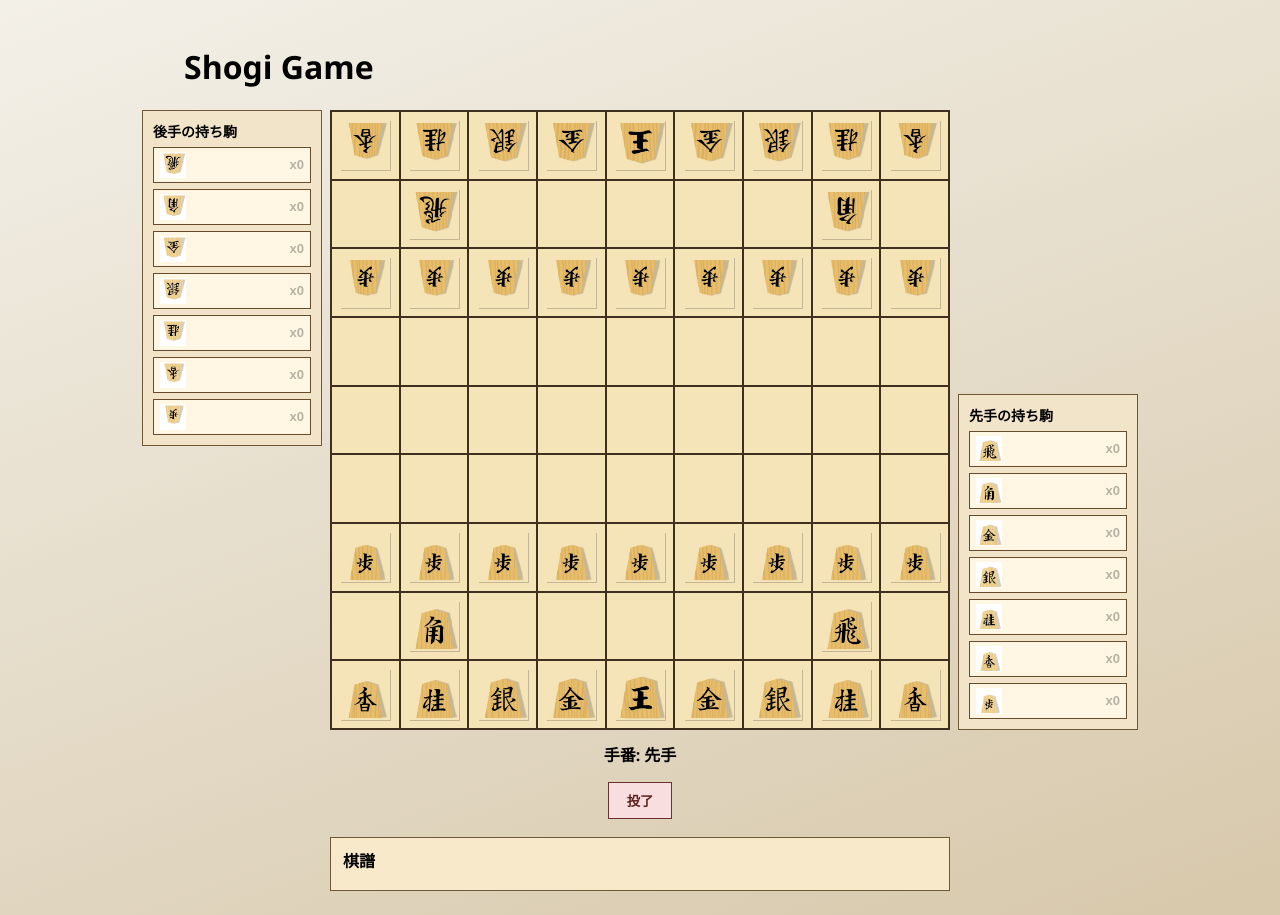
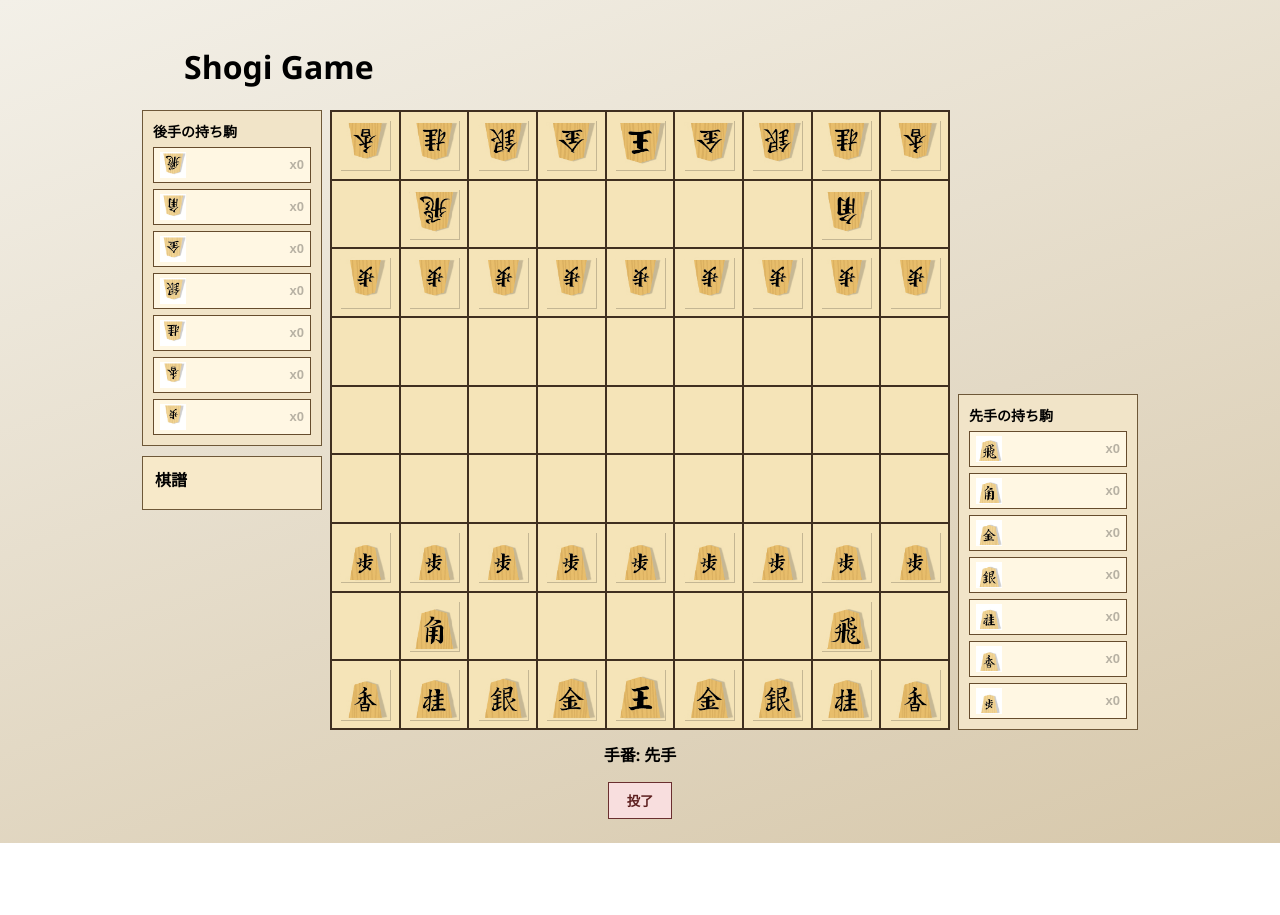
Before and after one commit to drumsuko1113/codex_test_creategame, a React (Vite) app in the folder app/: page / in a window 1280 px wide. After the commit the page ends 843 px from the top, so only its background shows below. Built offline with nearby package versions, Linux system fonts and the light colour scheme.

Commit message:
棋譜パネルを後手持ち駒の下へ配置変更

```diff
--- a/app/src/App.tsx
+++ b/app/src/App.tsx
@@ -276,6 +276,14 @@ export function App() {
               setSelectedDrop((current) => (current === kind ? null : kind));
             }}
           />
+          <section className="history-panel" aria-label="move history">
+            <h2>棋譜</h2>
+            <ol className="history-list">
+              {moveHistory.map((record) => (
+                <li key={record.id}>{record.text}</li>
+              ))}
+            </ol>
+          </section>
         </div>
 
         <Board
@@ -314,15 +322,6 @@ export function App() {
         ) : null}
       </div>
 
-      <section className="history-panel" aria-label="move history">
-        <h2>棋譜</h2>
-        <ol className="history-list">
-          {moveHistory.map((record) => (
-            <li key={record.id}>{record.text}</li>
-          ))}
-        </ol>
-      </section>
-
       <PromotionDialog isOpen={pendingPromotion !== null} onChoose={onPromotionChoice} />
       <GameOverDialog
         isOpen={showRestartDialog && winner !== null}
--- a/app/src/styles/globals.css
+++ b/app/src/styles/globals.css
@@ -78,8 +78,8 @@ body {
 }
 
 .history-panel {
-  margin: 18px auto 0;
-  width: min(620px, 100%);
+  margin-top: 10px;
+  width: 100%;
   border: 1px solid #6e5838;
   background: #f7e9c9;
   padding: 10px 12px;
@@ -93,7 +93,7 @@ body {
 .history-list {
   margin: 0;
   padding-left: 20px;
-  max-height: 180px;
+  max-height: 220px;
   overflow: auto;
 }
 
```
